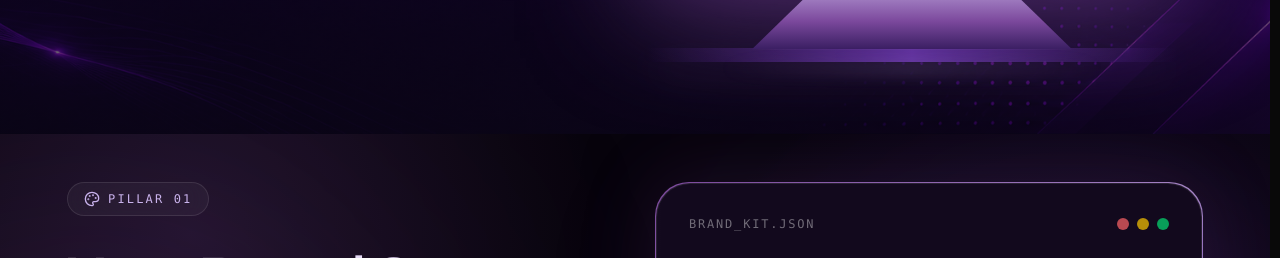
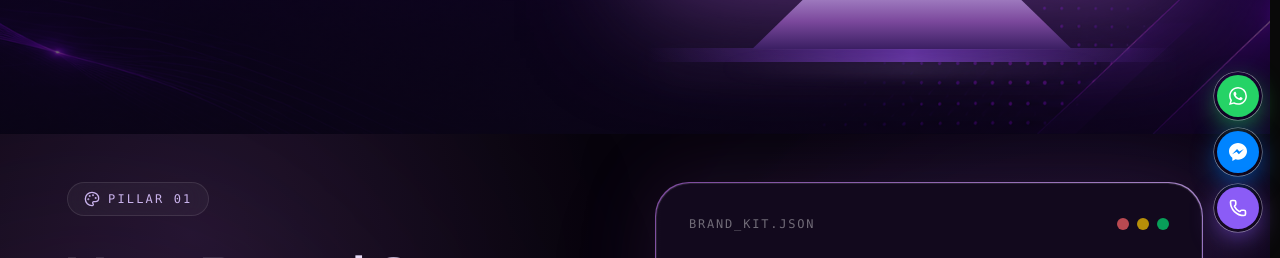
Before and after one commit to thezoomit-admin/zoomx-website, a Next.js app: page /quality in a window 1280 px wide. Shown: the part 542-800 px from the top of the page. Built offline with nearby package versions, Linux system fonts and the light colour scheme.

Commit message:
feat: add SideContact component for quick access to contact options; enhance ScrollToTop button styling and functionality

```diff
--- a/src/components/layout/AppLayout.tsx
+++ b/src/components/layout/AppLayout.tsx
@@ -4,6 +4,7 @@ import { Footer } from "@/components/layout/Footer";
 import { MobileBottomNav } from "@/components/layout/MobileBottomNav";
 import { Navbar2 as Navbar } from "@/components/layout/Navbar2";
 import { ScrollToTop } from "@/components/layout/ScrollToTop";
+import { SideContact } from "@/components/layout/SideContact";
 
 /**
  * Site-wide chrome: navbar, page content, footer.
@@ -19,6 +20,7 @@ export function AppLayout({ children }: { children: ReactNode }) {
         <Footer />
       </main>
       <MobileBottomNav />
+      <SideContact />
       <ScrollToTop />
     </>
   );
--- a/src/components/layout/Footer.tsx
+++ b/src/components/layout/Footer.tsx
@@ -56,7 +56,7 @@ const socialLinks = [
     label: "Instagram",
     href: "https://instagram.com/",
     icon: (
-      <svg viewBox="0 0 24 24" fill="none" stroke="currentColor" strokeWidth="2" className="h-[16px] w-[16px]">
+      <svg viewBox="0 0 24 24" fill="none" stroke="currentColor" strokeWidth="2" className="h-4 w-4">
         <rect x="2" y="2" width="20" height="20" rx="5" ry="5" />
         <path d="M16 11.37A4 4 0 1 1 12.63 8 4 4 0 0 1 16 11.37Z" />
         <line x1="17.5" y1="6.5" x2="17.51" y2="6.5" strokeLinecap="round" />
--- a/src/components/layout/ScrollToTop.tsx
+++ b/src/components/layout/ScrollToTop.tsx
@@ -96,11 +96,10 @@ export function ScrollToTop({ threshold = 300 }: ScrollToTopProps) {
       aria-label="Scroll to top"
       aria-hidden={!visible}
       tabIndex={visible ? 0 : -1}
-      className="fixed right-4 z-[9998] lg:right-6"
+      className="fixed top-12 right-4 z-9998 lg:top-16 lg:right-6"
       style={{
-        top: 64,
-        width: 42,
-        height: 52,
+        width: 34,
+        height: 44,
         borderRadius: 4,
         background: "rgba(12, 5, 22, 0.92)",
         backdropFilter: "blur(16px)",
@@ -146,8 +145,8 @@ export function ScrollToTop({ threshold = 300 }: ScrollToTopProps) {
         aria-hidden
         style={{
           position: "absolute",
-          bottom: 7,
-          fontSize: 8,
+          bottom: 5,
+          fontSize: 7,
           fontWeight: 700,
           letterSpacing: "0.04em",
           color: "rgba(230,190,255,0.95)",
--- /dev/null
+++ b/src/components/layout/SideContact.tsx
@@ -0,0 +1,132 @@
+"use client";
+
+import { Phone } from "lucide-react";
+import { useEffect, useState } from "react";
+
+type ContactLink = {
+  label: string;
+  href: string;
+  /** Brand color used for the gradient ring + glow. */
+  ring: string;
+  glow: string;
+  icon: React.ReactNode;
+};
+
+const contacts: ContactLink[] = [
+  {
+    label: "WhatsApp",
+    href: "https://wa.me/16095550142",
+    ring: "#25D366",
+    glow: "rgba(37, 211, 102, 0.85)",
+    icon: (
+      <svg viewBox="0 0 24 24" fill="currentColor" className="h-[18px] w-[18px]">
+        <path d="M17.472 14.382c-.297-.149-1.758-.867-2.03-.967-.273-.099-.471-.148-.67.15-.197.297-.767.966-.94 1.164-.173.199-.347.223-.644.075-.297-.15-1.255-.463-2.39-1.475-.883-.788-1.48-1.761-1.653-2.059-.173-.297-.018-.458.13-.606.134-.133.298-.347.446-.52.149-.174.198-.298.298-.497.099-.198.05-.371-.025-.52-.075-.149-.669-1.612-.916-2.207-.242-.579-.487-.5-.669-.51-.173-.008-.371-.01-.57-.01-.198 0-.52.074-.792.372s-1.04 1.016-1.04 2.479 1.065 2.876 1.213 3.074c.149.198 2.096 3.2 5.077 4.487.709.306 1.263.489 1.694.625.712.227 1.36.195 1.871.118.571-.085 1.758-.719 2.006-1.413.248-.694.248-1.289.173-1.413-.074-.124-.272-.198-.57-.347m-5.421 7.403h-.004a9.87 9.87 0 0 1-5.031-1.378l-.361-.214-3.741.982.998-3.648-.235-.374a9.86 9.86 0 0 1-1.51-5.26c.001-5.45 4.436-9.884 9.888-9.884 2.64 0 5.122 1.03 6.988 2.898a9.825 9.825 0 0 1 2.893 6.994c-.003 5.45-4.437 9.884-9.885 9.884m8.413-18.297A11.815 11.815 0 0 0 12.05 0C5.495 0 .16 5.335.157 11.892c0 2.096.547 4.142 1.588 5.945L.057 24l6.305-1.654a11.882 11.882 0 0 0 5.683 1.448h.005c6.554 0 11.89-5.335 11.893-11.893a11.821 11.821 0 0 0-3.48-8.413Z" />
+      </svg>
+    ),
+  },
+  {
+    label: "Messenger",
+    href: "https://m.me/",
+    ring: "#0084FF",
+    glow: "rgba(0, 132, 255, 0.85)",
+    icon: (
+      <svg viewBox="0 0 24 24" fill="currentColor" className="h-[18px] w-[18px]">
+        <path d="M12 0C5.373 0 0 4.975 0 11.111c0 3.497 1.745 6.616 4.472 8.652V24l4.086-2.242c1.09.301 2.246.464 3.442.464 6.627 0 12-4.974 12-11.111C24 4.975 18.627 0 12 0Zm1.193 14.963-3.056-3.259-5.963 3.259L10.733 8l3.13 3.259L19.752 8l-6.559 6.963Z" />
+      </svg>
+    ),
+  },
+  {
+    label: "Call",
+    href: "tel:+16095550142",
+    ring: "#8B5CF6",
+    glow: "rgba(139, 92, 246, 0.85)",
+    icon: <Phone className="h-[18px] w-[18px]" strokeWidth={2.2} />,
+  },
+];
+
+export function SideContact() {
+  // Mount-only fade-in so the bar arrives with a soft entrance
+  const [mounted, setMounted] = useState(false);
+  useEffect(() => {
+    const t = setTimeout(() => setMounted(true), 200);
+    return () => clearTimeout(t);
+  }, []);
+
+  return (
+    <aside
+      aria-label="Quick contact"
+      className="fixed right-3 bottom-24 z-[9998] sm:right-4 lg:bottom-6"
+      style={{
+        opacity: mounted ? 1 : 0,
+        transform: mounted
+          ? "translate3d(0, 0, 0)"
+          : "translate3d(12px, 0, 0)",
+        transition: "opacity 0.6s ease-out, transform 0.6s cubic-bezier(0.22,1,0.36,1)",
+      }}
+    >
+      <ul className="flex flex-col gap-1">
+        {contacts.map((c, i) => (
+          <li
+            key={c.label}
+            style={{
+              transitionDelay: mounted ? `${i * 90}ms` : "0ms",
+            }}
+          >
+            <a
+              href={c.href}
+              target={c.href.startsWith("http") ? "_blank" : undefined}
+              rel={
+                c.href.startsWith("http") ? "noopener noreferrer" : undefined
+              }
+              aria-label={c.label}
+              className="group relative m-0.5 inline-flex h-12 w-12 items-center justify-center rounded-full text-white shadow-md transition-all duration-300 ease-out hover:translate-x-0.5 hover:scale-[1.06] hover:border-white/50"
+              style={{
+                background: "transparent",
+                boxShadow: `0 8px 28px -6px ${c.glow}`,
+              }}
+            >
+              {/* Inner colored fill with a gap between border and bg */}
+              <span
+                aria-hidden
+                className="pointer-events-none absolute inset-0.75 rounded-full"
+                style={{ background: c.ring }}
+              />
+
+              {/* Icon */}
+              <span className="relative z-10 text-white">
+                {c.icon}
+              </span>
+
+              {/* Pulsing ring on hover */}
+              <span
+                aria-hidden
+                className="pointer-events-none absolute inset-0 rounded-full opacity-0 transition-opacity duration-300 group-hover:opacity-100"
+                style={{
+                  boxShadow: `0 0 0 4px ${c.glow}`,
+                  animation: "side-contact-pulse 1.6s ease-out infinite",
+                }}
+              />
+
+              {/* Tooltip label */}
+              <span
+                aria-hidden
+                className="pointer-events-none absolute right-full mr-3 hidden whitespace-nowrap rounded-md border border-white/10 bg-[#0a0612]/95 px-2.5 py-1 font-syne text-[11px] font-semibold uppercase tracking-[0.14em] text-white opacity-0 shadow-[0_8px_20px_-6px_rgba(0,0,0,0.6)] backdrop-blur-md transition-all duration-300 group-hover:translate-x-0 group-hover:opacity-100 sm:inline-block"
+                style={{ transform: "translateX(4px)" }}
+              >
+                {c.label}
+              </span>
+            </a>
+          </li>
+        ))}
+      </ul>
+
+      <style>{`
+        @keyframes side-contact-pulse {
+          0%   { box-shadow: 0 0 0 0 currentColor; opacity: 0.55; }
+          70%  { box-shadow: 0 0 0 10px transparent; opacity: 0;  }
+          100% { box-shadow: 0 0 0 0 transparent; opacity: 0;     }
+        }
+      `}</style>
+    </aside>
+  );
+}
--- a/src/components/pages/case-study/CaseStudyDetailsBlocks.tsx
+++ b/src/components/pages/case-study/CaseStudyDetailsBlocks.tsx
@@ -334,7 +334,7 @@ function GrowthChart({ stats }: { stats: GrowthBlock["stats"] }) {
                   boxShadow:
                     "0 8px 28px -8px rgba(168,136,200,0.55), inset 0 1px 0 rgba(255,255,255,0.2)",
                 }}
-                className="relative w-full rounded-t-lg transition-transform duration-500 group-hover:scale-x-105"
+                className="relative w-3/4 max-w-16 rounded-t-lg transition-transform duration-500 group-hover:scale-x-105 md:w-3/5"
               >
                 {/* Shine highlight on bar */}
                 <span
--- a/src/components/pages/home/ContactForm.tsx
+++ b/src/components/pages/home/ContactForm.tsx
@@ -128,10 +128,10 @@ function AnimatedField({
           className={cn(
             "relative rounded-md border bg-white/[0.03] backdrop-blur-sm transition-colors duration-300",
             hasError
-              ? "border-red-400/60"
+              ? "border-red-400/80"
               : focused
-                ? "border-[#a888c8]/60"
-                : "border-white/10 hover:border-white/15",
+                ? "border-[#a888c8]"
+                : "border-white/40 hover:border-white/60",
           )}
         >
           <motion.div
@@ -668,7 +668,7 @@ export function ContactForm() {
               />
             </div>
 
-            <div className="mt-5 flex-1">
+            <div className="mt-5">
               <AnimatedField
                 id="message"
                 label="Your Message"
```
